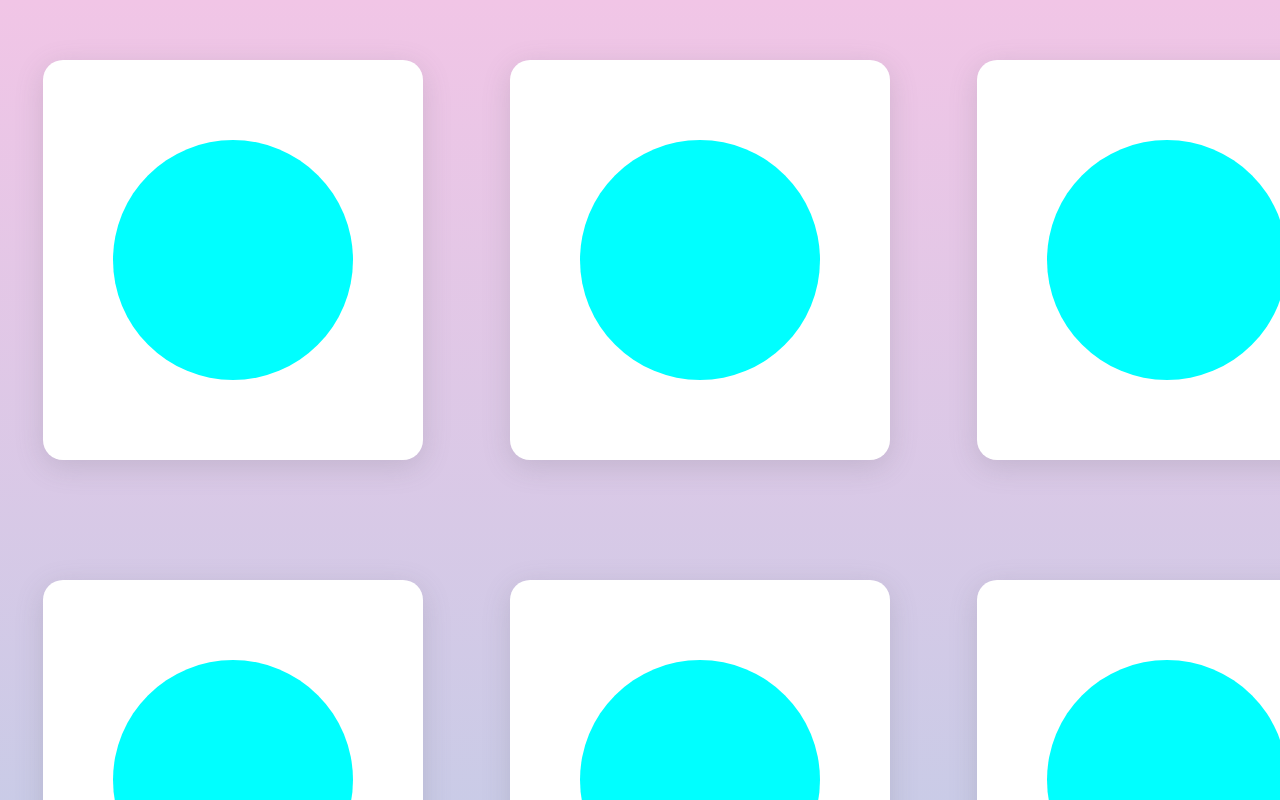
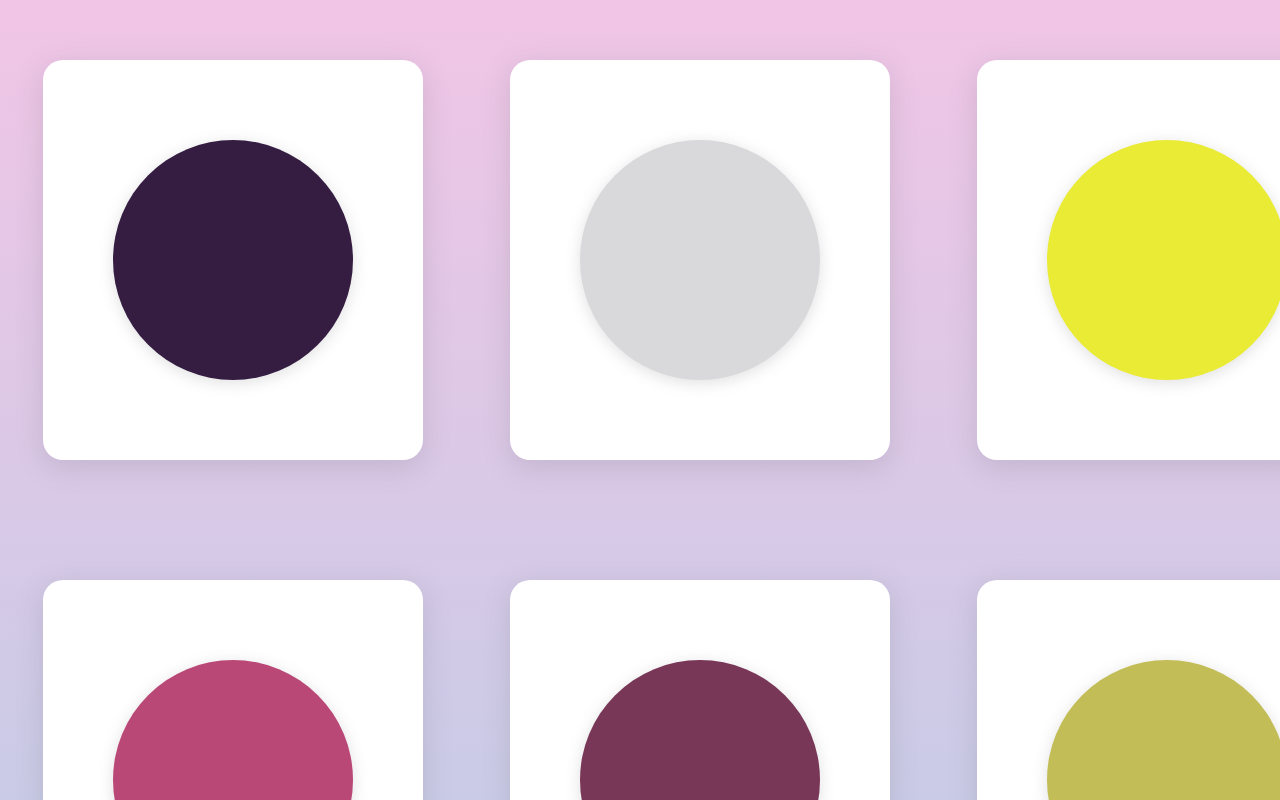
Before and after one commit to BadangGit/PPT-Project, a Vue app in the folder normal/: page /stars in a window 1280 px wide. Shown: the top 800 px of the page. Built offline with nearby package versions, Linux system fonts and the light colour scheme.

Commit message:
add dynamic card-content color

```diff
--- a/normal/src/components/cards/starCard.vue
+++ b/normal/src/components/cards/starCard.vue
@@ -1,8 +1,22 @@
-<script setup lang="ts"></script>
+<script setup lang="ts">
+function getRandomColor() {
+  let randomColor = "";
+  for (let i = 0; i < 6; i++) {
+    randomColor += Math.round(Math.random() * 0xf).toString(16);
+  }
+
+  return "#" + randomColor;
+}
+
+let randomColor = getRandomColor();
+</script>
 
 <template>
   <div class="starCard">
-    <div class="starCardContent"></div>
+    <div
+      class="starCardContent"
+      :style="{ backgroundColor: randomColor }"
+    ></div>
   </div>
 </template>
 
@@ -23,8 +37,7 @@
   background-color: white;
   box-shadow: rgba(100, 100, 111, 0.2) 0px 7px 29px 0px;
 
-  transition: box-shadow;
-  transition-duration: 0.2s;
+  transition: box-shadow 0.2s;
 }
 
 .starCard:hover {
@@ -36,7 +49,7 @@
   width: 240px;
   border-radius: 120px;
 
-  background-color: aqua;
+  box-shadow: rgba(100, 100, 111, 0.2) 0px 3px 15px 0px;
 
   transition: all 0.2s;
 }
```
